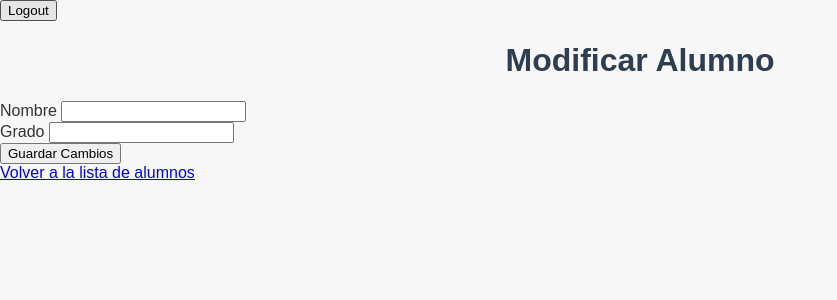
After one commit to LuisPHernandez/ProyectoPOO2024, a Flask app: template src/templates/modificar_alumno.html in a window 1280 px wide. The commit adds this page. Shown: the top 300 px of the page, without its empty margins (0-837 px from the left). Run offline with Flask 3, Linux system fonts and the light colour scheme; the template is opened without the code that fills it, so the values that code supplies are empty.

Commit message:
funcion para modificar alumnos

```diff
--- /dev/null
+++ b/src/templates/modificar_alumno.html
@@ -0,0 +1,23 @@
+{% extends "base_loggedin.html" %}
+
+{% block head %}
+<title>Modificar Alumno</title>
+{% endblock %}
+
+{% block body %}
+<h1>Modificar Alumno</h1>
+
+<form action="" method="POST">
+    <div>
+        <label for="nombre">Nombre</label>
+        <input type="text" id="nombre" name="nombre" value="{{ alumno.nombre }}" required>
+    </div>
+    <div>
+        <label for="grado">Grado</label>
+        <input type="number" id="grado" name="grado" value="{{ alumno.grado }}" required>
+    </div>
+    <button type="submit" class="btn btn-primary">Guardar Cambios</button>
+</form>
+
+<a href="{{ url_for('ver_alumnos') }}">Volver a la lista de alumnos</a>
+{% endblock %}
```
Also changed, not shown: src/__init__.py (+16 -0 lines), src/templates/lista_alumnos.html (+10 -3 lines).
